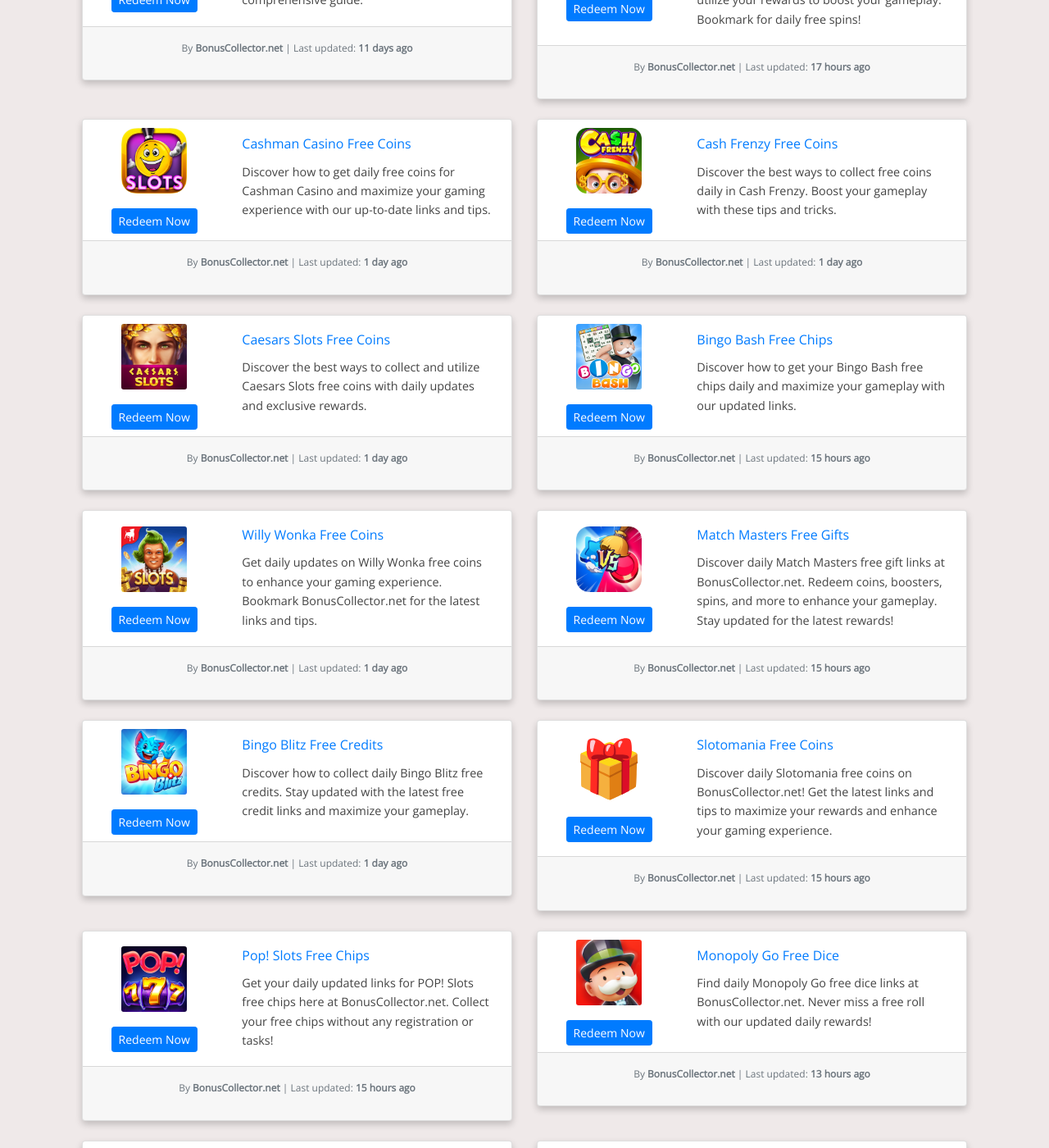
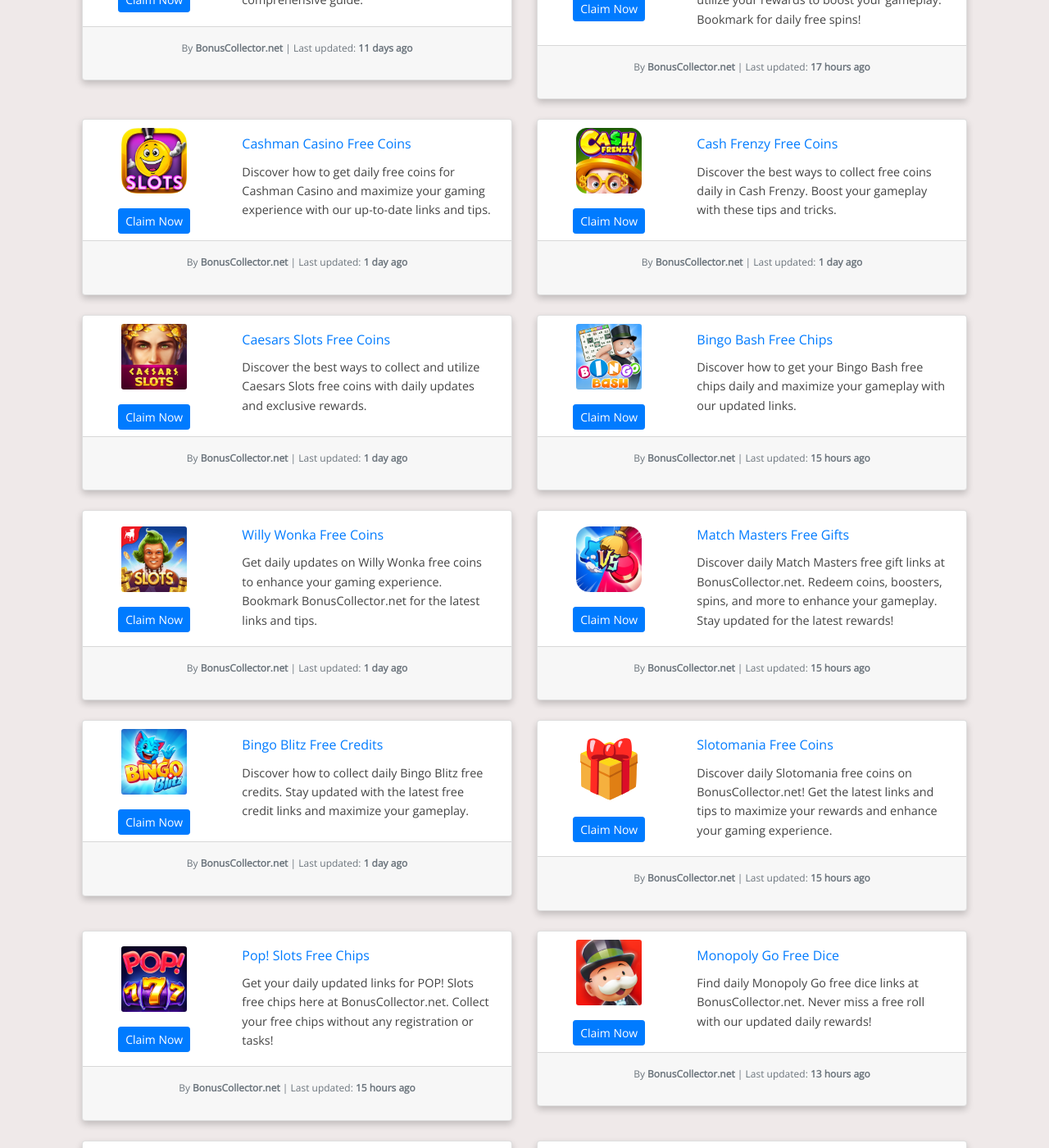
Before and after one commit to Prollad99/bs-net, a Jekyll site: the page built from index.html, in a window 1280 px wide and 1400 px high, scrolled down 1132 px. Shown: the whole window at 82% size. Built offline with Jekyll 4.4.1, drawn with Linux system fonts in a browser that asks for light colours; nearby versions of some CDN libraries; the list of posts is cut into pages by our own code; comment, search, counter and statistics services are not loaded; some of the changed text lies outside the part shown.

Commit message:
Update index.html

```diff
--- a/index.html
+++ b/index.html
@@ -16,7 +16,7 @@
                 {% if post.image %}
                   <img src="{{ post.image }}" class="card-img" alt="{{ post.app_name }}" style="max-width: 80px; max-height: 80px; margin: 10px;">
                 {% endif %}
-                <a href="{{ post.url }}" class="btn btn-primary btn-sm mt-2 mb-2">Redeem Now</a>
+                <a href="{{ post.url }}" class="btn btn-primary btn-sm mt-2 mb-2">Claim Now</a>
               </div>
               <div class="col-8">
                 <div class="card-body">
```
